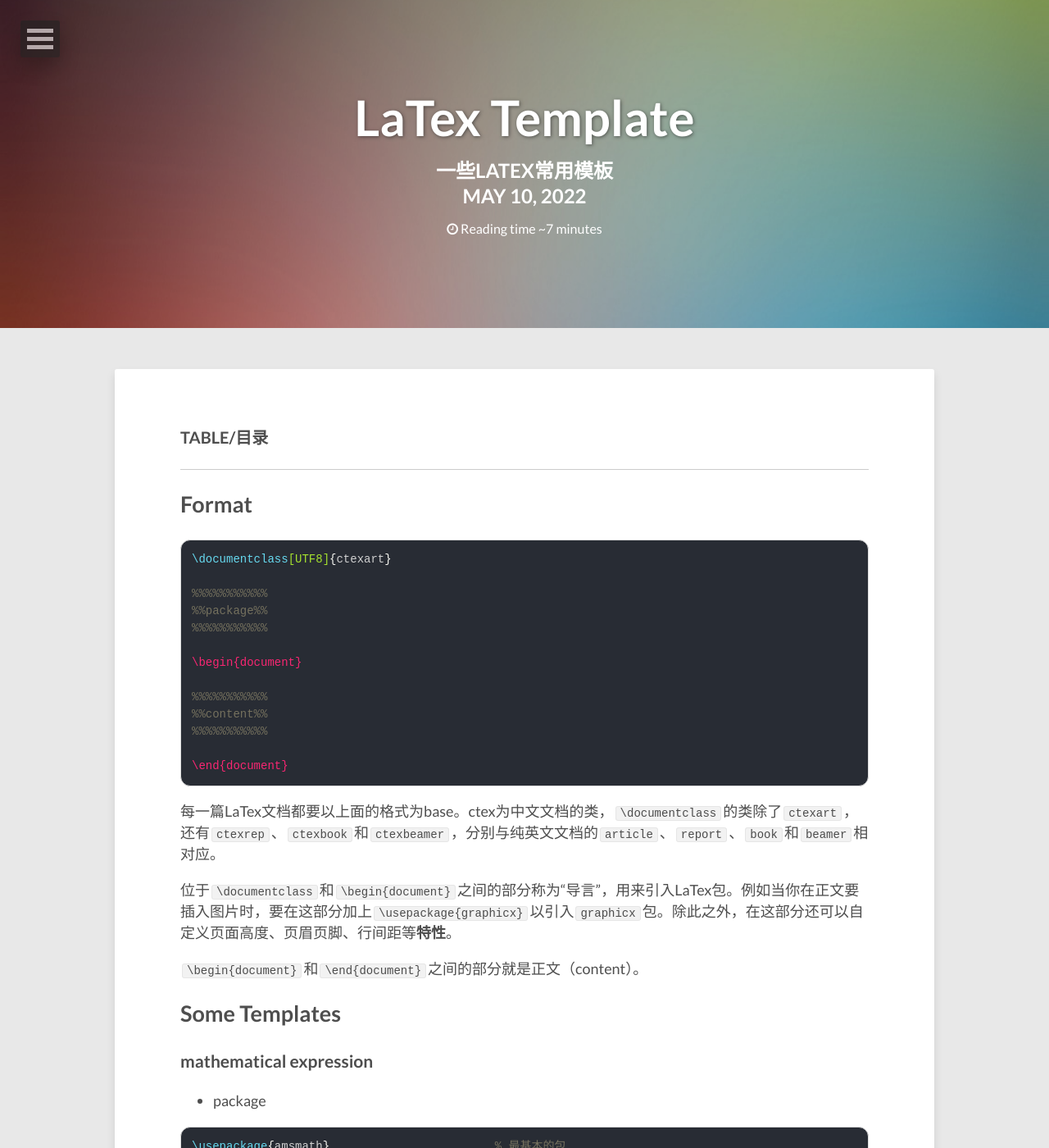
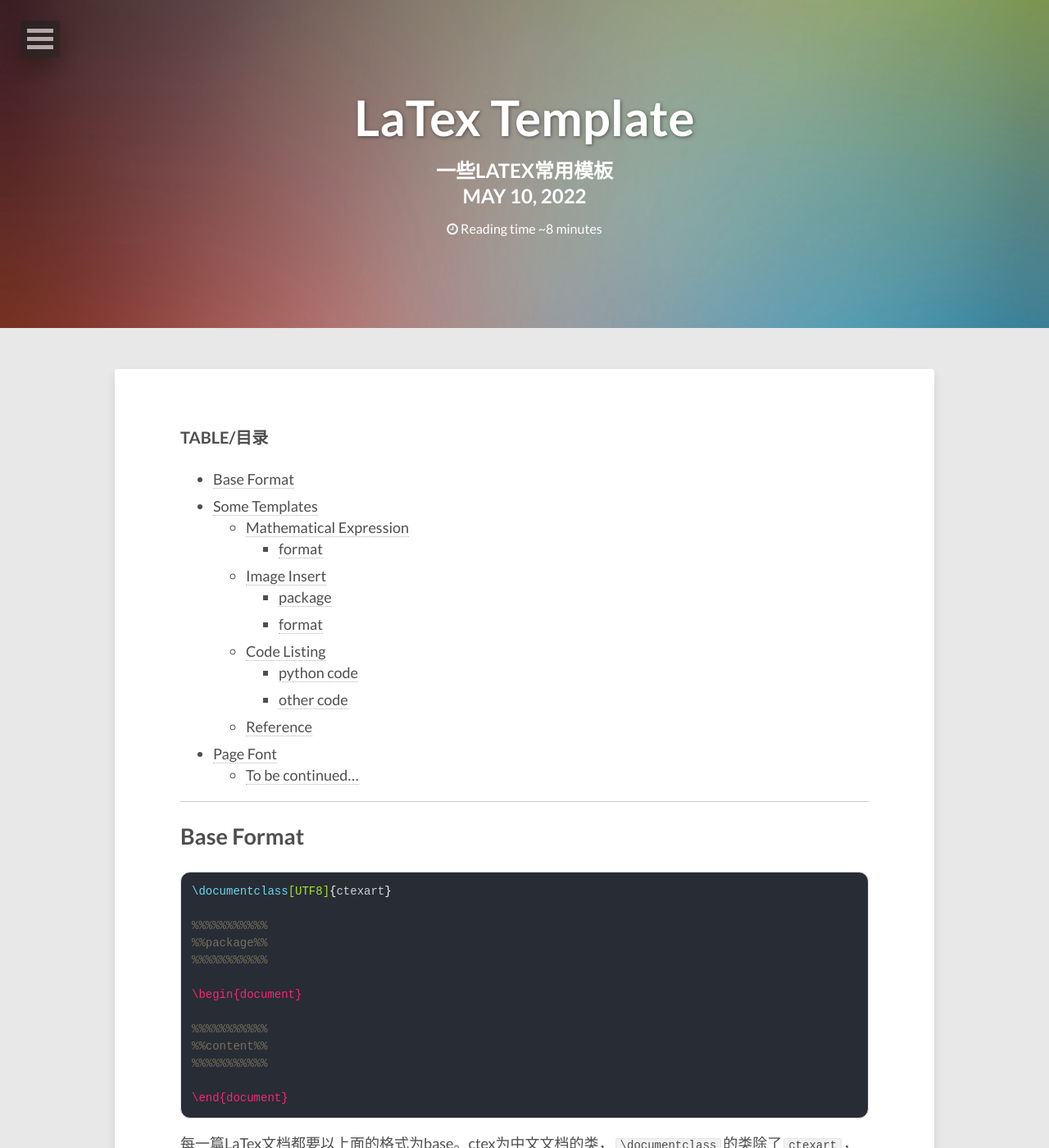
Before and after one commit to lucameng/lucameng.github.io, a Jekyll site: the page built from _posts/2022-05-10-LaTex-template.md, in a window 1280 px wide and 1400 px high. Shown: the whole window at 82% size. Built offline with Jekyll 4.4.1, drawn with Linux system fonts in a browser that asks for light colours; some of the changed text lies outside the part shown.

Commit message:
updatepost: LaTex Template

````diff
--- a/_posts/2022-05-10-LaTex-template.md
+++ b/_posts/2022-05-10-LaTex-template.md
@@ -10,9 +10,23 @@ image:
 
 **TABLE/目录**
 
+- [Base Format](#base-format)
+- [Some Templates](#some-templates)
+  - [Mathematical Expression](#mathematical-expression)
+    - [format](#format)
+  - [Image Insert](#image-insert)
+    - [package](#package)
+    - [format](#format-1)
+  - [Code Listing](#code-listing)
+    - [python code](#python-code)
+    - [other code](#other-code)
+  - [Reference](#reference)
+- [Page Font](#page-font)
+  - [To be continued...](#to-be-continued)
+
 ___
 
-## Format
+## Base Format
 
 ```tex
 \documentclass[UTF8]{ctexart}
@@ -36,9 +50,11 @@ ___
 
 `\begin{document}`和`\end{document}`之间的部分就是正文（content）。
 
+___
+
 ## Some Templates
 
-### mathematical expression
+### Mathematical Expression
 
 - package
 
@@ -114,6 +130,8 @@ $ a + b = c $
          <a href="/images/LaTex/formula1.png"><img src="/images/LaTex/formula1.png" alt=""></a>
 	</p>
 </figure>
+
+___
 
 ### Image Insert
 
@@ -218,6 +236,7 @@ $ a + b = c $
 	</p>
 </figure>
 
+___
 
 ### Code Listing
 
@@ -284,6 +303,8 @@ $ a + b = c $
 
 > 注：这里将注释颜色改为了`cyan`。
 
+___
+
 ### Reference
 
 参考文献部分包含在`content`中，不需要额外引入宏包。
@@ -308,6 +329,12 @@ $ a + b = c $
 	</p>
 </figure>
 
+___
+
+## Page Font
 
 
+
+___
+
 ### To be continued...
````
